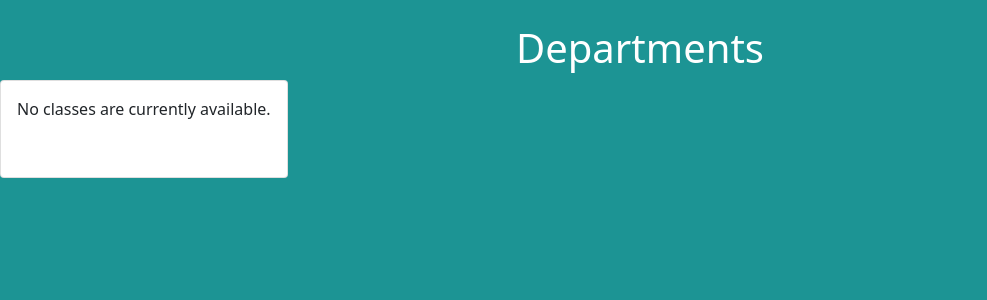
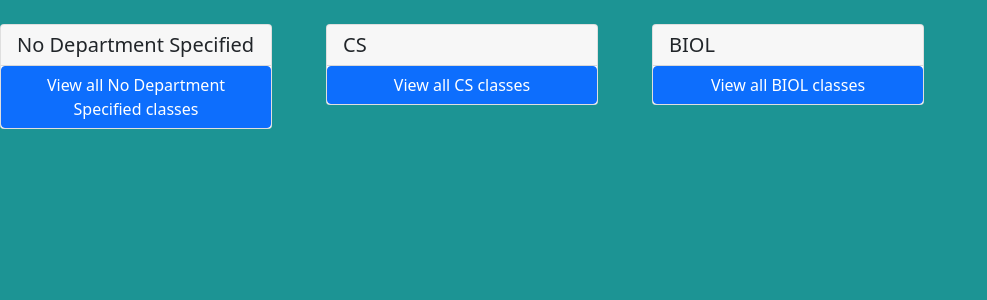
Before and after one commit to TheRealConnorWilson/CavCourses, a Django app: page /list/ in a window 1280 px wide. Shown: the part 46-346 px from the top of the page, without its empty margins (0-987 px from the left). Run offline with Django 3.2, Linux system fonts and the light colour scheme; data comes from the database, SQL or seed files in the repository; some libraries are stand-ins or nearby versions.

Commit message:
added cards for each dept and link to correct dept page

```diff
--- a/classlist/templates/classlist/class.html
+++ b/classlist/templates/classlist/class.html
@@ -40,26 +40,39 @@ text-align: left;
 </nav>
 <br/>
 
-<div class="text-center" style="color:white">
+<!-- <div class="text-center" style="color:white">
   <h1>Departments</h1>
-</div>
-
-<div class="card" style="width: 18rem;">
-  <div class="card-body">
-      {% if Departments %}
-        {% for d in Departments.all %}
-          <h5 class="card-title">{{d.dept_abbr}}</h5>
-          <p class="card-text">Some quick example text to build on the card title and make up the bulk of the card's content.</p>
-          <a href="#" class="btn btn-primary">View Classes</a>
+      {% if departments %}
+        {% for d in departments %}
+          <div class="card" style="width: 18rem;">
+            <div class="card-body">
+              <h5 class="card-title">{{d}}</h5>
+              <a href="#" class="btn btn-primary">View Classes</a>
+            </div>
+          </div>
         {% endfor %}
 
       {% else %}
         <p>No classes are currently available.</p>
       {% endif %}
-      </tbody>
-  </div>
-<br />
-</div>
+</div> -->
+
+<body>
+  {% if departments %}
+      <div class = "row">
+          {% for d in departments %}
+              <div class = "col-sm-3">
+                  <div class="card-deck">
+                      <div class="card mb-5" style="width:17rem">
+                          <h5 class="card-header">{{d}}</h5>
+                          <a href="{{d}}/" class="btn btn-primary" class = "card-footer">View all {{d}} classes</a>
+                      </div>
+                  </div>
+              </div>
+          {% endfor %}
+      </div>
+  {% endif %}
+</body>
 
 
     <script src="https://cdn.jsdelivr.net/npm/bootstrap@5.1.1/dist/js/bootstrap.bundle.min.js" integrity="sha384-/bQdsTh/da6pkI1MST/rWKFNjaCP5gBSY4sEBT38Q/9RBh9AH40zEOg7Hlq2THRZ" crossorigin="anonymous"></script>
--- a/classlist/views.py
+++ b/classlist/views.py
@@ -50,7 +50,6 @@ def get_courses_by_dept(request, dept_abbr):
     api_url = "http://luthers-list.herokuapp.com/api/dept/" + dept_abbr + "/?format=json"
     dept_json = requests.get(api_url)
     all_dept_classes = dept_json.json()
-    print(all_dept_classes)
 
     if(Department.objects.filter(dept_abbr=dept_abbr).exists()):
         dept = Department.objects.get(dept_abbr=dept_abbr)
@@ -165,7 +164,8 @@ def get_courses_by_dept(request, dept_abbr):
 # first very basic view
 class CourseView(generic.ListView):
     template_name = 'classlist/class.html'
-    context_object_name = 'courses'
+    context_object_name = 'departments'
 
     def get_queryset(self):
-        return Course.objects.all().order_by('department', 'catalog_number')
+        # return Course.objects.all().order_by('department', 'catalog_number')
+        return Department.objects.all()
```
Also changed, not shown: classlist/models.py (line endings or trailing spaces).
